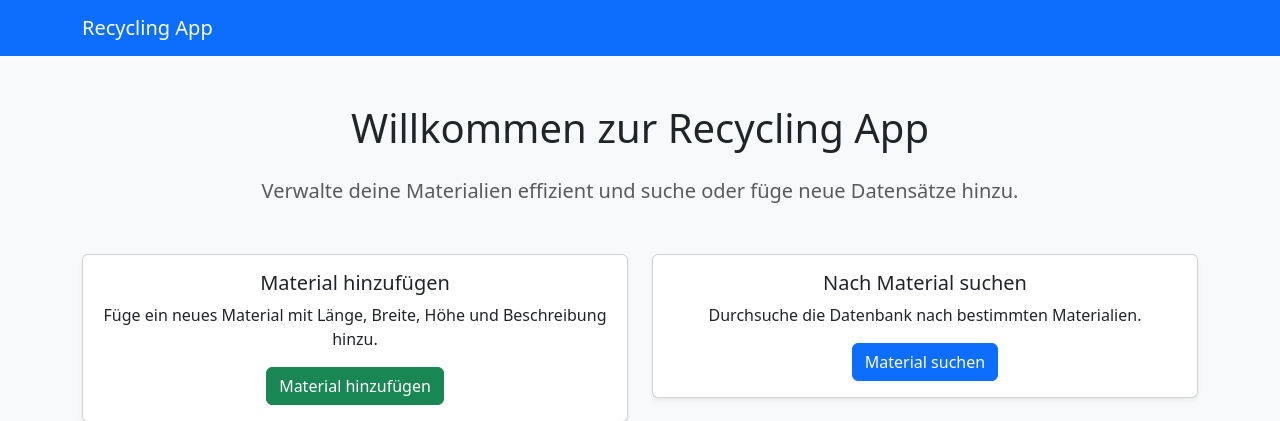
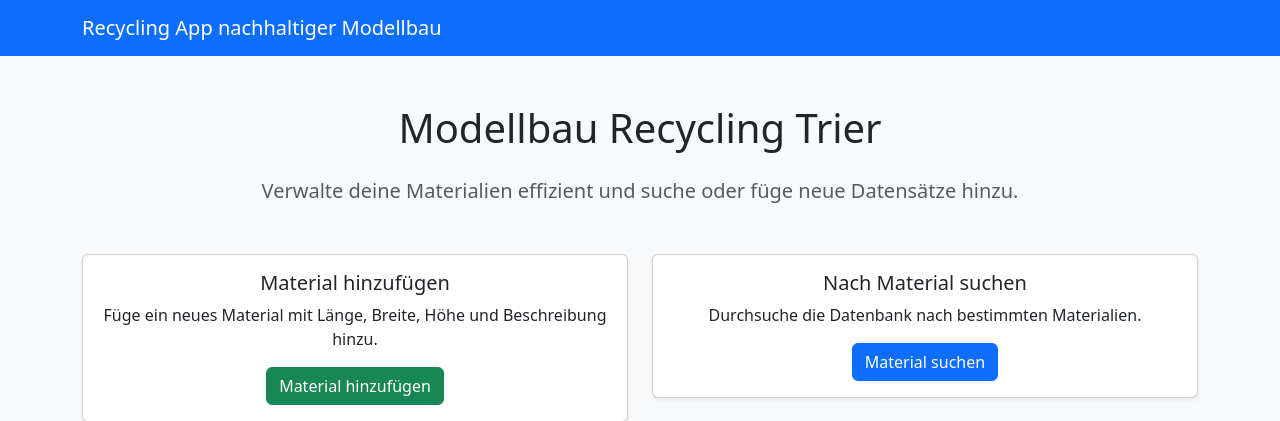
Before and after one commit to katringrs/recycling-app, a Flask app: page / in a window 1280 px wide. Shown: the top 421 px of the page. Run offline with Flask 3, Linux system fonts and the light colour scheme.

Commit message:
Text geändert

```diff
--- a/templates/index.html
+++ b/templates/index.html
@@ -10,13 +10,13 @@
 <body class="bg-light">
     <nav class="navbar navbar-expand-lg navbar-dark bg-primary">
         <div class="container">
-            <a class="navbar-brand" href="#">Recycling App</a>
+            <a class="navbar-brand" href="#">Recycling App nachhaltiger Modellbau</a>
         </div>
     </nav>
 
     <div class="container my-5">
         <div class="text-center">
-            <h1 class="mb-4">Willkommen zur Recycling App</h1>
+            <h1 class="mb-4">Modellbau Recycling Trier</h1>
             <p class="lead text-muted">
                 Verwalte deine Materialien effizient und suche oder füge neue Datensätze hinzu.
             </p>
```
